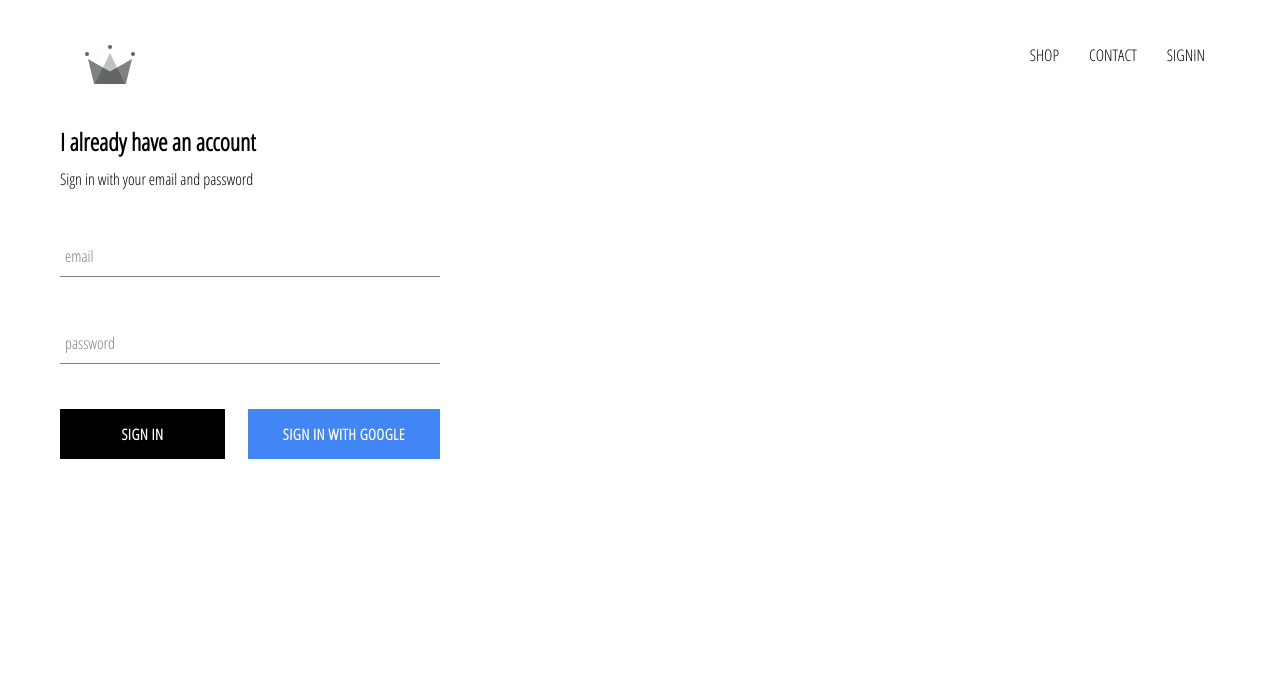
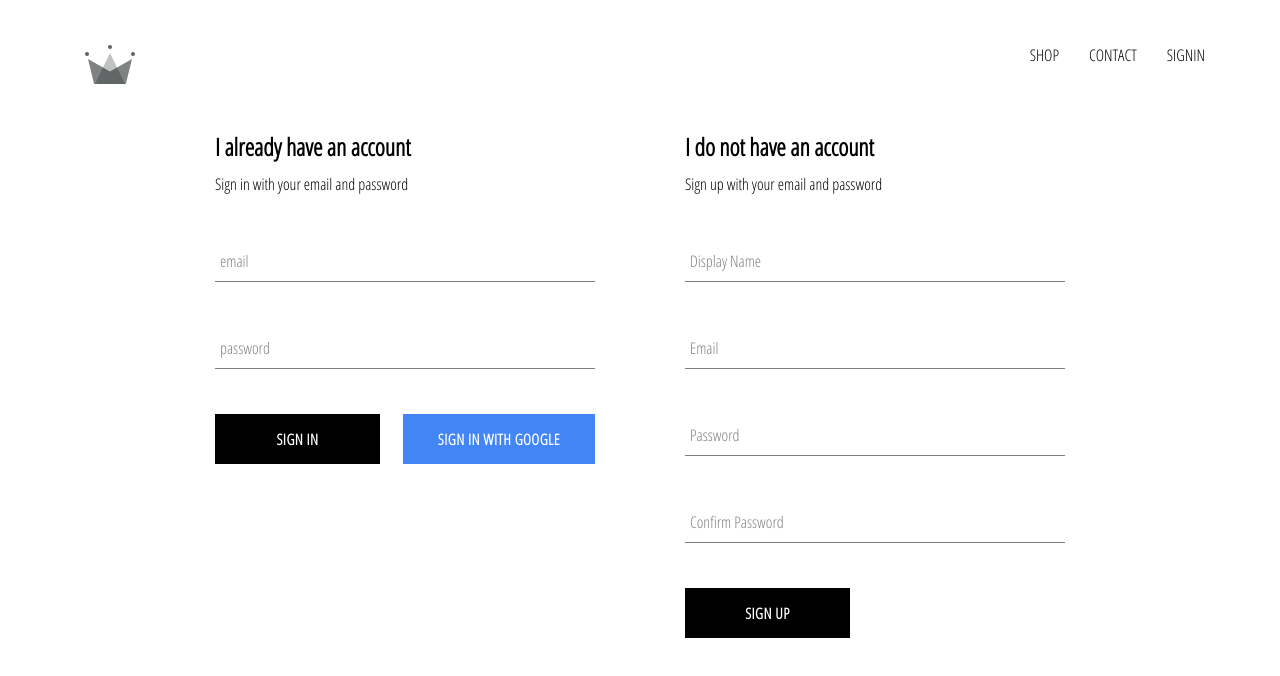
Before and after one commit to mymaryamyr/crwn-clothing, a React (Create React App) app: page /signin in a window 1280 px wide. Shown: the top 676 px of the page. Built offline with nearby package versions, Linux system fonts and the light colour scheme; no server answers.

Commit message:
implemented firebase utils, included abiiity to store authenticated users into our firestore database

```diff
--- a/src/App.js
+++ b/src/App.js
@@ -5,7 +5,7 @@
 import shopPage from './pages/shop/shop.component';
 import Header from './components/header/header.component';
 import SignInAndSignUpPage from './pages/sign-in-and-sign-up/sign-in-and-sign-up.component';
-import { auth } from "./firebase/firebase.utils";
+import { auth, createUserProfileDocument } from "./firebase/firebase.utils";
 
 class App extends React.Component {
   constructor() {
@@ -19,9 +19,25 @@
   unsubscribeFromAuth = null
 
   componentDidMount() {
-    this.unsubscribeFromAuth = auth.onAuthStateChanged(user => {
-      this.setState({ currentUser: user });
-      console.log(user);
+    this.unsubscribeFromAuth = auth.onAuthStateChanged(async userAuth => {
+
+      if(userAuth) {
+        const userRef = await createUserProfileDocument(userAuth);
+
+        userRef.onSnapshot(snapshot => {
+          this.setState({
+            currentUser: {
+              id: snapshot.id,
+              ...snapshot.data()
+            }
+          });
+
+          console.log(this.state);
+        })
+      } else {
+        this.setState({ currentUser: userAuth })
+      }
+
     })
   }
 
--- /dev/null
+++ b/src/components/sign-up/sign-up.component.jsx
@@ -0,0 +1,105 @@
+import React from 'react';
+
+import FormInput from '../form-input/form-input.component';
+import CustomButton from '../custom-button/custom-button.component'
+
+import { auth, createUserProfileDocument } from '../../firebase/firebase.utils';
+
+import './sign-up.styles.scss';
+
+class SignUp extends React.Component {
+    constructor() {
+        super();
+
+        this.state = {
+            displayName: '',
+            email: '',
+            password: '',
+            confirmPassword: ''
+        }
+    }
+
+    handleSubmit = async event => {
+        event.preventDefault();
+
+        const { displayName, email, password, confirmPassword } = this.state;
+
+        if(password !== confirmPassword) {
+            alert("passwords don't match");
+            return;
+        }
+
+        try {
+            const { user } = await auth.createUserWithEmailAndPassword(
+                email,
+                password
+            );
+
+            await createUserProfileDocument(user, {displayName});
+
+            this.setState({
+                displayName: '',
+                email: '',
+                password: '',
+                confirmPassword: ''
+            })
+
+        } catch (error) {
+            console.error(error);
+        }
+    }
+
+    handleChange = event => {
+        const { name, value } = event.target
+
+        this.setState({ [name] : value })
+    }
+
+    render() {
+        const {displayName, email, password, confirmPassword} = this.state
+        return(
+            <div className="sign-up">
+                <h2 className="title">I do not have an account</h2>
+                <span>Sign up with your email and password</span>
+                <form className="sign-up-form" onSubmit={this.handleSubmit}>
+                    <FormInput
+                        type='text'
+                        name='displayName'
+                        value={displayName}
+                        onChange={this.handleChange}
+                        label='Display Name'
+                        required
+                    />
+                    <FormInput
+                        type='email'
+                        name='email'
+                        value={email}
+                        onChange={this.handleChange}
+                        label='Email'
+                        required
+                    />
+                    <FormInput
+                        type='password'
+                        name='password'
+                        value={password}
+                        onChange={this.handleChange}
+                        label='Password'
+                        required
+                    />
+                    <FormInput
+                        type='confirmPassword'
+                        name='confirmPassword'
+                        value={confirmPassword}
+                        onChange={this.handleChange}
+                        label='Confirm Password'
+                        required
+                    />
+                    <CustomButton type='submit'>SIGN UP</CustomButton>
+
+                </form>
+            </div>
+        )
+    }
+}
+
+export default SignUp;
--- /dev/null
+++ b/src/components/sign-up/sign-up.styles.scss
@@ -0,0 +1,9 @@
+.sign-up {
+    display: flex;
+    flex-direction: column;
+    width: 380px;
+
+    .title {
+        margin: 10px 0;
+    }
+}
--- a/src/firebase/firebase.utils.js
+++ b/src/firebase/firebase.utils.js
@@ -12,13 +12,39 @@
     measurementId: "G-TPHCDN61BM"
 };
 
+export const createUserProfileDocument = async (userAuth, additionalData) => {
+    if (!userAuth) return;
+
+    const userRef = firestore.doc(`users/${userAuth.uid}`)
+
+    const snapShot = await userRef.get();
+
+    if(!snapShot.exists) {
+        const { displayName, email } = userAuth;
+        const createdAt = new Date();
+
+        try {
+            await userRef.set({
+                displayName,
+                email,
+                createdAt,
+                ...additionalData
+            })
+        } catch (error) {
+            console.log('error creating user', error.message);
+        }
+    }
+
+    return userRef;
+}
+
 firebase.initializeApp(config);
 
 export const auth = firebase.auth();
 export const firestore = firebase.firestore();
 
 const provider = new firebase.auth.GoogleAuthProvider();
-provider.setCustomParameters({ promt: 'select-account' });
+provider.setCustomParameters({ prompt: 'select_account' });
 export const signInWithGoogle = () => auth.signInWithPopup(provider);
 
 export default firebase;
--- a/src/pages/sign-in-and-sign-up/sign-in-and-sign-up.component.jsx
+++ b/src/pages/sign-in-and-sign-up/sign-in-and-sign-up.component.jsx
@@ -1,11 +1,13 @@
 import React from 'react';
 import SignIn from '../../components/sign-in/sign-in.component';
+import SignUp from '../../components/sign-up/sign-up.component';
 
 import './sign-in-and-sign-up.styles.scss';
 
 const SignInAndSignUpPage = () => (
     <div className='sign-in-and-sign-up'>
        <SignIn />
+       <SignUp />
     </div>
 )
 
--- a/src/pages/sign-in-and-sign-up/sign-in-and-sign-up.styles.scss
+++ b/src/pages/sign-in-and-sign-up/sign-in-and-sign-up.styles.scss
@@ -0,0 +1,6 @@
+.sign-in-and-sign-up {
+    display: flex;
+    width: 850px;
+    justify-content: space-between;
+    margin: 30px auto;
+}
```
